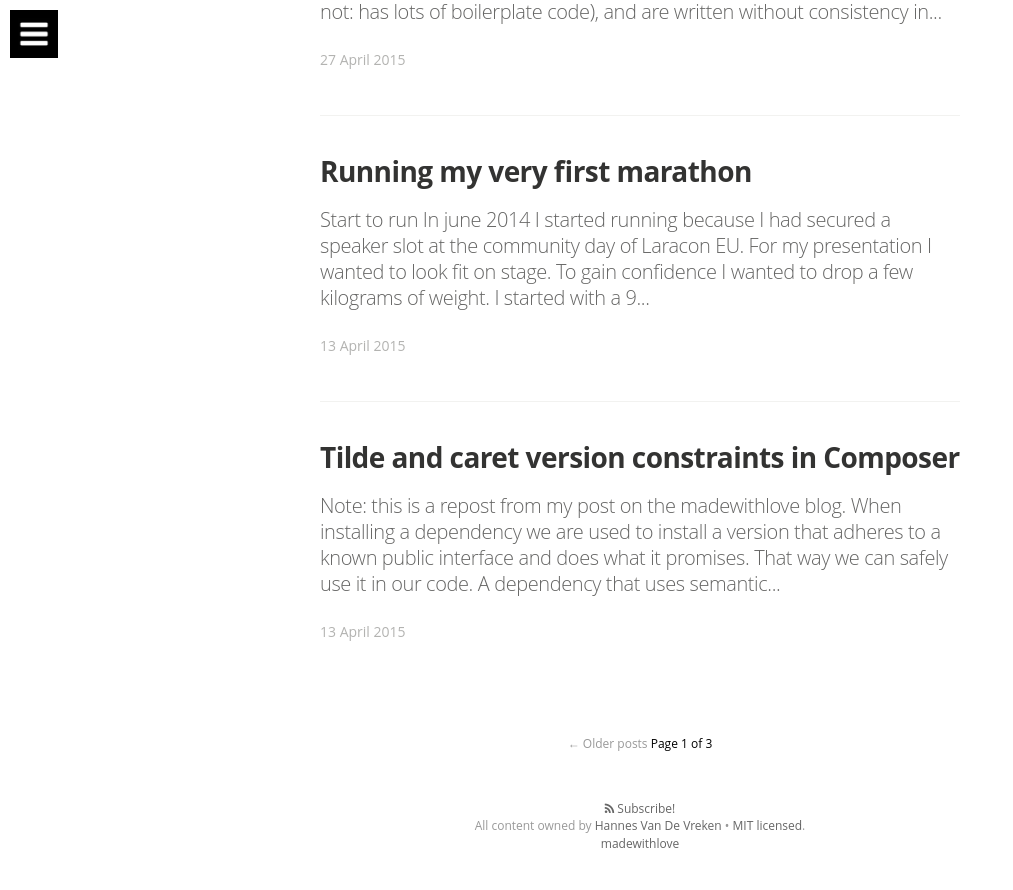
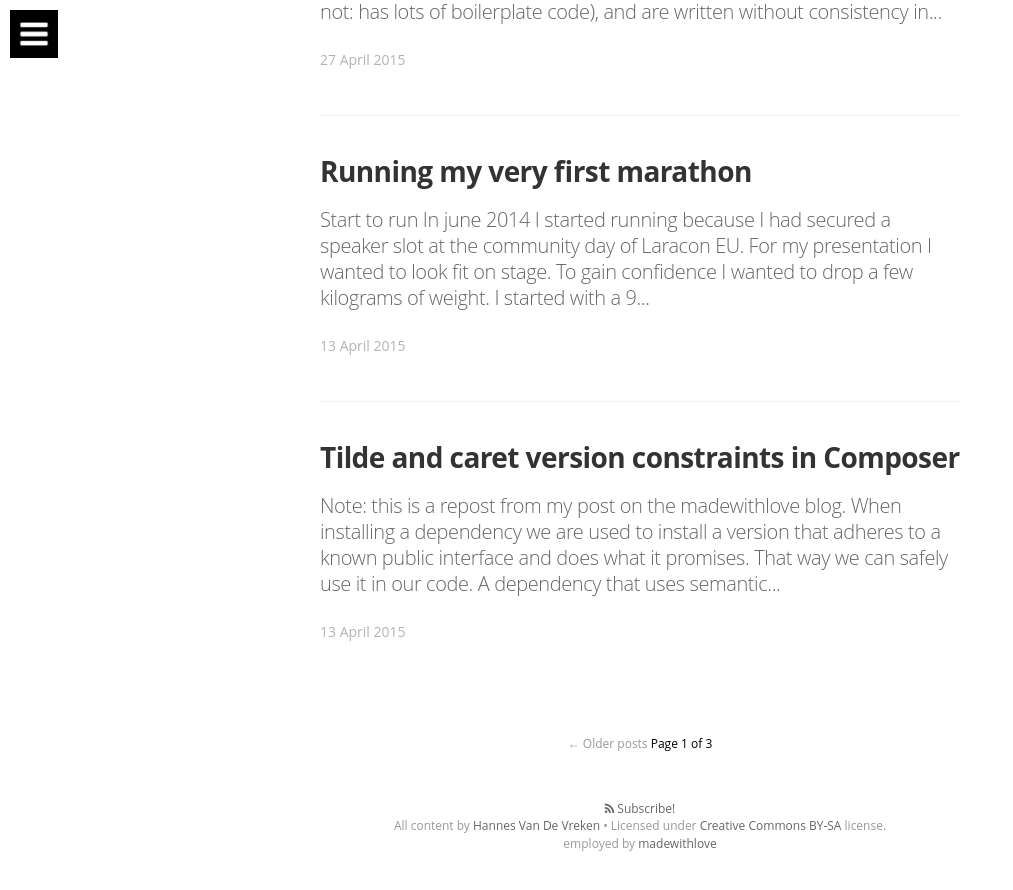
Before and after one commit to hannesvdvreken/hannesvdvreken.github.io, a Jekyll site: the page built from index.html, in a window 1280 px wide and 900 px high, scrolled down 1594 px. Shown: the top 890 px of the window, without its empty margins (0-1013 px from the left). Built offline with Jekyll 4.4.1, drawn with Linux system fonts in a browser that asks for light colours; nearby versions of some CDN libraries; some web fonts are replaced; the list of posts is cut into pages by our own code; comment, search, counter and statistics services are not loaded.

Commit message:
Changed license of the content

```diff
--- a/_includes/footer.html
+++ b/_includes/footer.html
@@ -6,10 +6,10 @@
   </a>
   <div class="inner">
     <section class="copyright">
-      All content owned by <a href="mailto:{{ site.email}}">{{ site.name }}</a> &bull;
-      <a href="https://github.com/hannesvdvreken/hannesvdvreken.github.io/blob/master/LICENSE">MIT licensed</a>.
+      All content by <a href="mailto:{{ site.email}}">{{ site.name }}</a> &bull;
+      Licensed under <a href="http://creativecommons.org/licenses/by-sa/4.0/legalcode">Creative Commons BY-SA</a> license.
     </section>
-    <section><a href="http://mwl.be">madewithlove</a></section>
+    <section>employed by <a href="http://mwl.be">madewithlove</a></section>
   </div>
 </footer>
 
```
